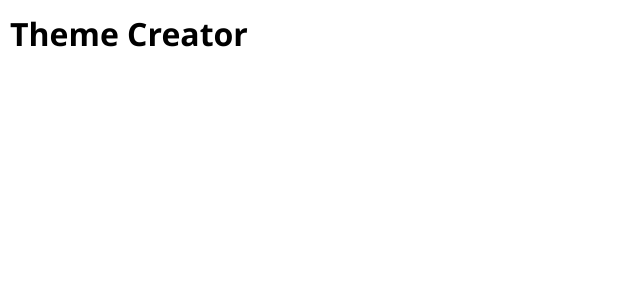
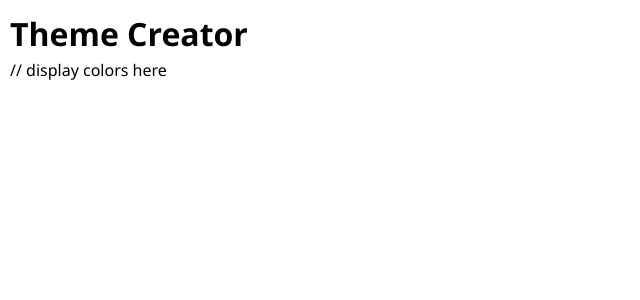
Before and after one commit to wd-bootcamp/web-recap-project-4, a React (Vite) app: page / in a window 1280 px wide. Shown: the top 300 px of the page, without its empty margins (0-640 px from the left). Built offline with nearby package versions, Linux system fonts and the light colour scheme.

Commit message:
Remove color mapping from App component
Removed color display logic from App component.

```diff
--- a/src/App.jsx
+++ b/src/App.jsx
@@ -6,10 +6,7 @@ function App() {
   return (
     <>
       <h1>Theme Creator</h1>
-
-      {initialColors.map((color) => {
-        return <Color key={color.id} color={color} />;
-      })}
+      // display colors here
     </>
   );
 }
```
